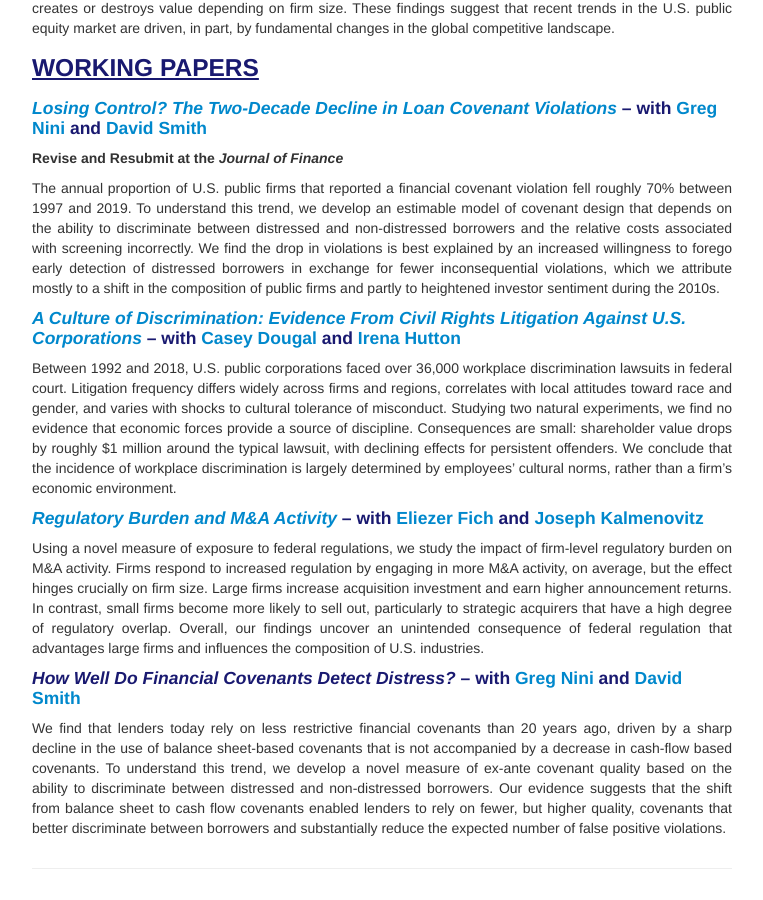
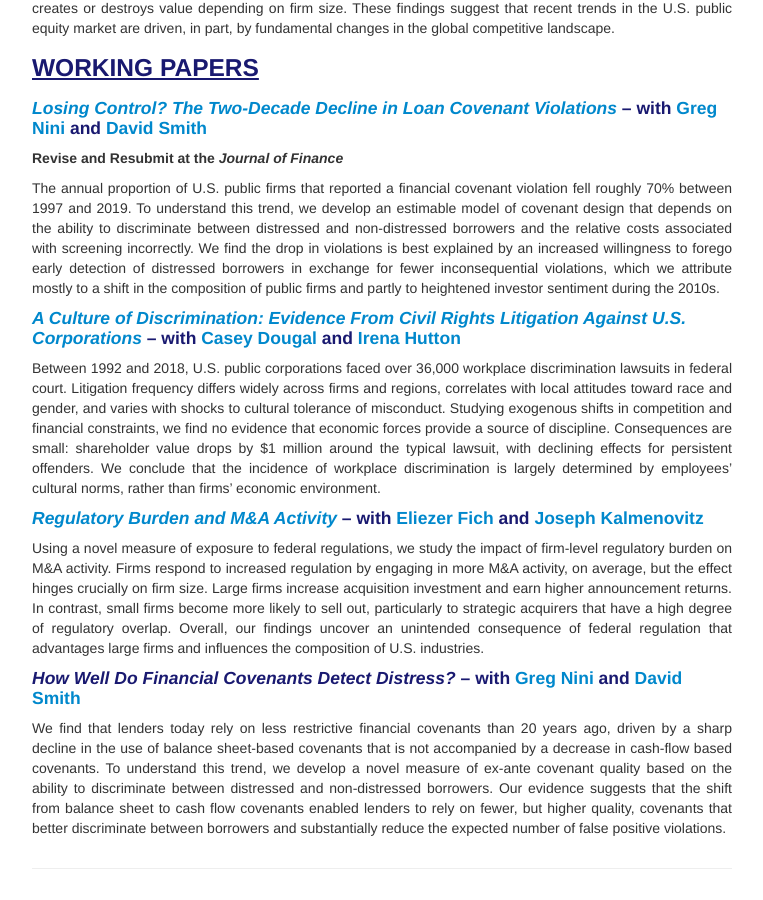
Before and after one commit to ThomasPGriffin/thomaspgriffin.github.io, a Jekyll site: the page built from pages/research.md, in a window 1280 px wide and 900 px high, scrolled down 784 px. Shown: the whole window, without its empty margins (258-1021 px from the left). Built offline with Jekyll 4.4.1, drawn with Linux system fonts in a browser that asks for light colours.

Commit message:
Update research.md

```diff
--- a/pages/research.md
+++ b/pages/research.md
@@ -31,7 +31,7 @@ The annual proportion of U.S. public firms that reported a financial covenant vi
 
 #### *[A Culture of Discrimination: Evidence From Civil Rights Litigation Against U.S. Corporations]({{ BASE_PATH}}/pages/culture_discrimination_20240202.pdf)* – with <a href="https://business.fsu.edu/person/casey-dougal">Casey Dougal</a> and <a href="https://business.fsu.edu/person/irena-hutton">Irena Hutton</a>
 <div align="justify">
-Between 1992 and 2018, U.S. public corporations faced over 36,000 workplace discrimination lawsuits in federal court. Litigation frequency differs widely across firms and regions, correlates with local attitudes toward race and gender, and varies with shocks to cultural tolerance of misconduct. Studying two natural experiments, we find no evidence that economic forces provide a source of discipline. Consequences are small: shareholder value drops by roughly $1 million around the typical lawsuit, with declining effects for persistent offenders. We conclude that the incidence of workplace discrimination is largely determined by employees’ cultural norms, rather than a firm’s economic environment.
+Between 1992 and 2018, U.S. public corporations faced over 36,000 workplace discrimination lawsuits in federal court. Litigation frequency differs widely across firms and regions, correlates with local attitudes toward race and gender, and varies with shocks to cultural tolerance of misconduct. Studying exogenous shifts in competition and financial constraints, we find no evidence that economic forces provide a source of discipline. Consequences are small: shareholder value drops by $1 million around the typical lawsuit, with declining effects for persistent offenders. We conclude that the incidence of workplace discrimination is largely determined by employees’ cultural norms, rather than firms’ economic environment.
 </div>
 
 #### *[Regulatory Burden and M&A Activity]({{ BASE_PATH}}/pages/RegMergers_20230929.pdf)* – with <a href="https://www.lebow.drexel.edu/people/eliezerfich">Eliezer Fich</a> and <a href="https://sites.google.com/view/jkalmenovitz/home">Joseph Kalmenovitz</a>
```
